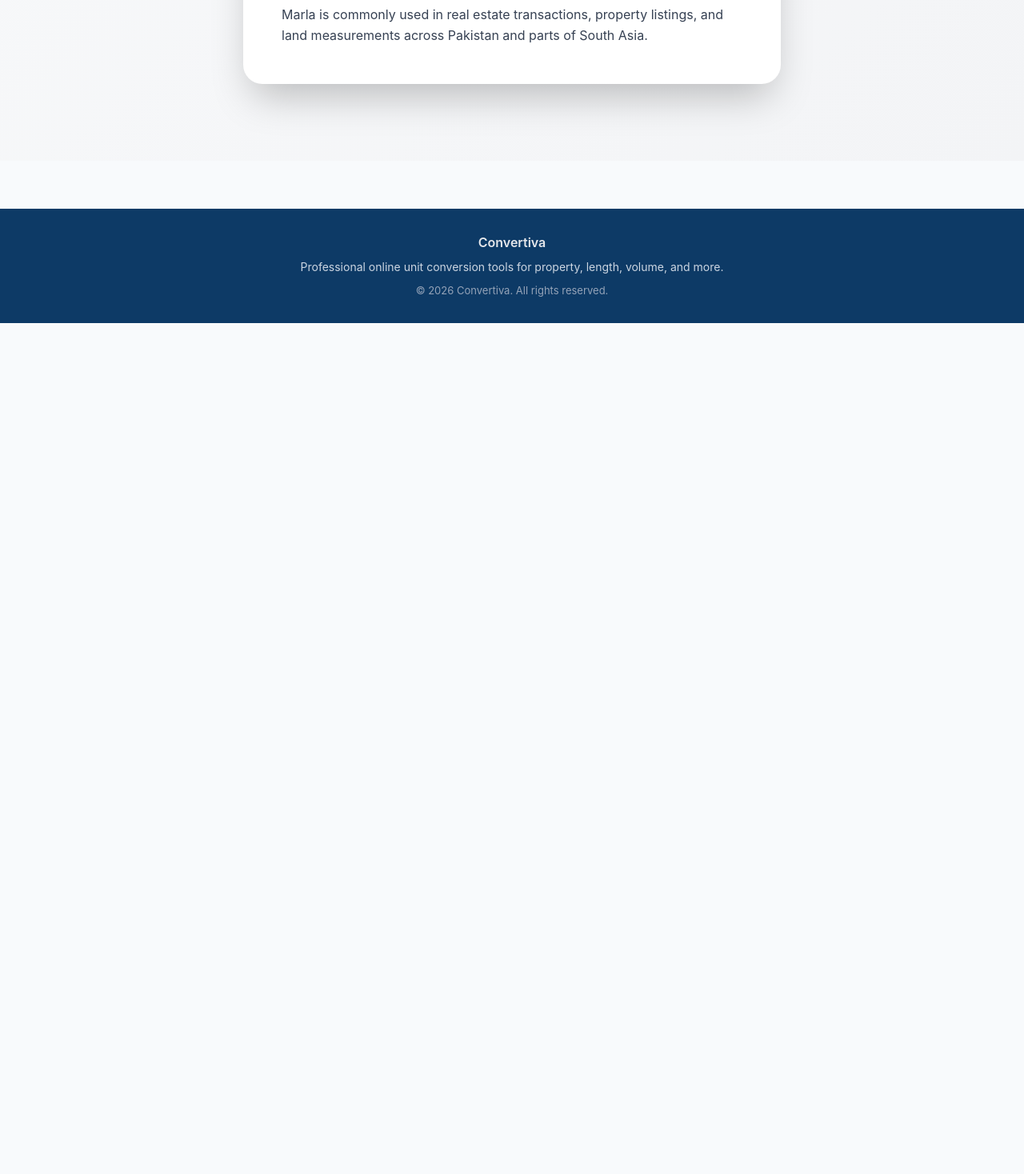
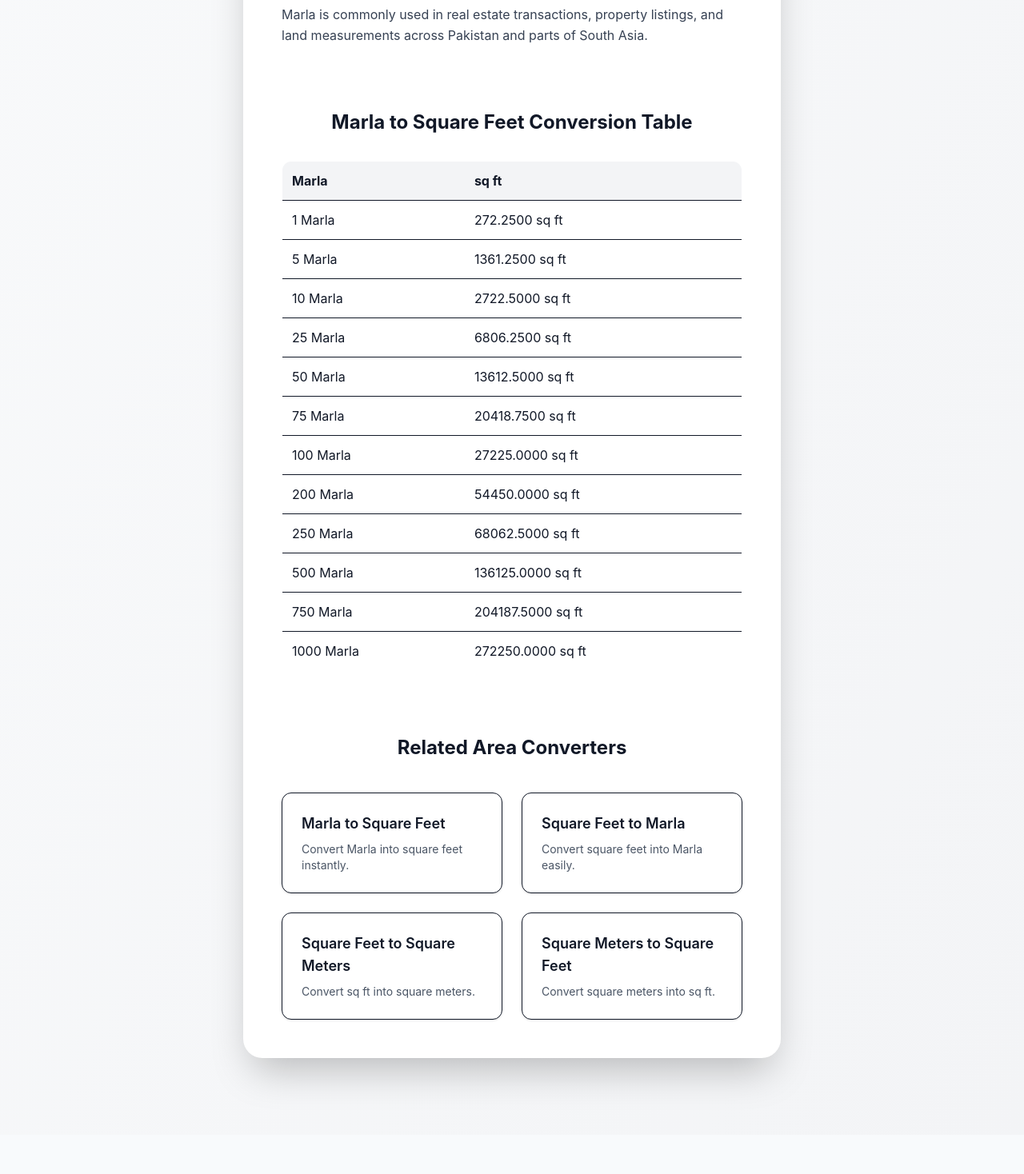
Before and after one commit to UnitTools/unit-tools, a Next.js app: page /area/marla-to-square-feet in a window 1280 px wide. Shown: the part 1042-2510 px from the top of the page at 80% size. Before the commit the page ends 1446 px from the top, so only its background shows below. Built offline with nearby package versions, Linux system fonts and the light colour scheme.

Commit message:
Created Dynamic tables

```diff
--- a/app/area/marla-to-square-feet/MarlaConverter.tsx
+++ b/app/area/marla-to-square-feet/MarlaConverter.tsx
@@ -1,6 +1,8 @@
 "use client";
 
 import { useState } from "react";
+import RelatedConverters from "@/components/RelatedConverters"
+import ConversionTable from "@/components/ConversionTable"
 
 export default function MarlaConverter() {
   const [marla, setMarla] = useState("");
@@ -87,7 +89,13 @@ export default function MarlaConverter() {
               </div>
             </div>
           </div>
-
+          <ConversionTable
+            title="Marla to Square Feet Conversion Table"
+            fromUnit="Marla"
+            toUnit="sq ft"
+            rate={272.25}
+          />
+          <RelatedConverters />
         </div>
       </div>
     </main>
--- a/app/area/square-feet-to-marla/SquareFeetConverter.tsx
+++ b/app/area/square-feet-to-marla/SquareFeetConverter.tsx
@@ -1,6 +1,8 @@
 "use client";
 
 import { useState } from "react";
+import RelatedConverters from "@/components/RelatedConverters"
+import ConversionTable from "@/components/ConversionTable"
 
 export default function SquareFeetConverter() {
   const [squareFeet, setSquareFeet] = useState("");
@@ -88,8 +90,13 @@ export default function SquareFeetConverter() {
                 </p>
               </div>
             </div>
-          </div>
-
+          </div><ConversionTable
+            title="Square Feet to Marla Conversion Table"
+            fromUnit="sq ft"
+            toUnit="Marla"
+            rate={0.003673}
+          />
+          <RelatedConverters />
         </div>
       </div>
     </main>
--- a/app/area/square-feet-to-square-meters/SqFtToSqMeterConverter.tsx
+++ b/app/area/square-feet-to-square-meters/SqFtToSqMeterConverter.tsx
@@ -1,6 +1,8 @@
 "use client"
 
 import { useState } from "react"
+import RelatedConverters from "@/components/RelatedConverters"
+import ConversionTable from "@/components/ConversionTable"
 
 export default function SqFtToSqMeterConverter() {
     const [sqft, setSqft] = useState("")
@@ -79,8 +81,13 @@ export default function SqFtToSqMeterConverter() {
                     </div>
 
                 </div>
-
-            </div>
+            </div><ConversionTable
+                title="Square Feet to Square Meters Conversion Table"
+                fromUnit="sq ft"
+                toUnit="m²"
+                rate={0.092903}
+            />
+            <RelatedConverters />
         </div>
     )
 }
--- a/app/area/square-meters-to-square-feet/SqMeterToSqFtConverter.tsx
+++ b/app/area/square-meters-to-square-feet/SqMeterToSqFtConverter.tsx
@@ -1,6 +1,8 @@
 "use client"
 
 import { useState } from "react"
+import RelatedConverters from "@/components/RelatedConverters"
+import ConversionTable from "@/components/ConversionTable"
 
 export default function SqMeterToSqFtConverter() {
 
@@ -86,8 +88,13 @@ export default function SqMeterToSqFtConverter() {
 
         </div>
 
-      </div>
-
+      </div><ConversionTable
+        title="Square Feet to Square Meters Conversion Table"
+        fromUnit="sq ft"
+        toUnit="m²"
+        rate={0.092903}
+      />
+      <RelatedConverters />
     </div>
   )
 }
--- /dev/null
+++ b/components/ConversionTable.tsx
@@ -0,0 +1,63 @@
+type Props = {
+  title: string
+  fromUnit: string
+  toUnit: string
+  rate: number
+}
+
+export default function ConversionTable({
+  title,
+  fromUnit,
+  toUnit,
+  rate,
+}: Props) {
+  const values = [
+    1, 5, 10, 25, 50, 75, 100,
+    200, 250, 500, 750, 1000
+  ]
+
+  return (
+    <div className="mt-20">
+
+      <h2 className="text-2xl font-bold text-center mb-8">
+        {title}
+      </h2>
+
+      <div className="overflow-x-auto">
+
+        <table className="w-full border rounded-xl overflow-hidden">
+
+          <thead className="bg-gray-100">
+            <tr>
+              <th className="p-3 text-left">{fromUnit}</th>
+              <th className="p-3 text-left">{toUnit}</th>
+            </tr>
+          </thead>
+
+          <tbody>
+
+            {values.map((value) => (
+
+              <tr key={value} className="border-t hover:bg-gray-50">
+
+                <td className="p-3">
+                  {value} {fromUnit}
+                </td>
+
+                <td className="p-3">
+                  {(value * rate).toFixed(4)} {toUnit}
+                </td>
+
+              </tr>
+
+            ))}
+
+          </tbody>
+
+        </table>
+
+      </div>
+
+    </div>
+  )
+}
--- a/components/Navbar.tsx
+++ b/components/Navbar.tsx
@@ -26,17 +26,17 @@ export default function Navbar() {
         {/* Navigation Links */}
         <div className="hidden md:flex items-center gap-8 text-white text-sm font-medium">
           <Link
-            href="/marla-to-square-feet"
+            href="/area/marla-to-square-feet"
             className="hover:text-blue-200 transition-colors duration-200"
           >
-            Area Converter
+            Maral to Square-Feet Converter
           </Link>
 
           <Link
-            href="/square-feet-to-marla"
+            href="/area/square-feet-to-marla"
             className="hover:text-blue-200 transition-colors duration-200"
           >
-            Reverse Converter
+            Square-Feet to Marla Converter
           </Link>
         </div>
       </div>
--- /dev/null
+++ b/components/RelatedConverters.tsx
@@ -0,0 +1,60 @@
+import Link from "next/link"
+
+const converters = [
+  {
+    title: "Marla to Square Feet",
+    description: "Convert Marla into square feet instantly.",
+    url: "/area/marla-to-square-feet",
+  },
+  {
+    title: "Square Feet to Marla",
+    description: "Convert square feet into Marla easily.",
+    url: "/area/square-feet-to-marla",
+  },
+  {
+    title: "Square Feet to Square Meters",
+    description: "Convert sq ft into square meters.",
+    url: "/area/square-feet-to-square-meters",
+  },
+  {
+    title: "Square Meters to Square Feet",
+    description: "Convert square meters into sq ft.",
+    url: "/area/square-meters-to-square-feet",
+  },
+]
+
+export default function RelatedConverters() {
+  return (
+    <div className="mt-20">
+
+      <h2 className="text-2xl font-bold text-center mb-10">
+        Related Area Converters
+      </h2>
+
+      <div className="grid md:grid-cols-2 gap-6">
+
+        {converters.map((tool, index) => (
+
+          <Link
+            key={index}
+            href={tool.url}
+            className="group block bg-white border rounded-xl p-6 shadow-sm hover:shadow-lg transition-all duration-300 hover:-translate-y-1"
+          >
+
+            <h3 className="text-lg font-semibold group-hover:text-blue-600 transition">
+              {tool.title}
+            </h3>
+
+            <p className="text-gray-600 mt-2 text-sm">
+              {tool.description}
+            </p>
+
+          </Link>
+
+        ))}
+
+      </div>
+
+    </div>
+  )
+}
```
